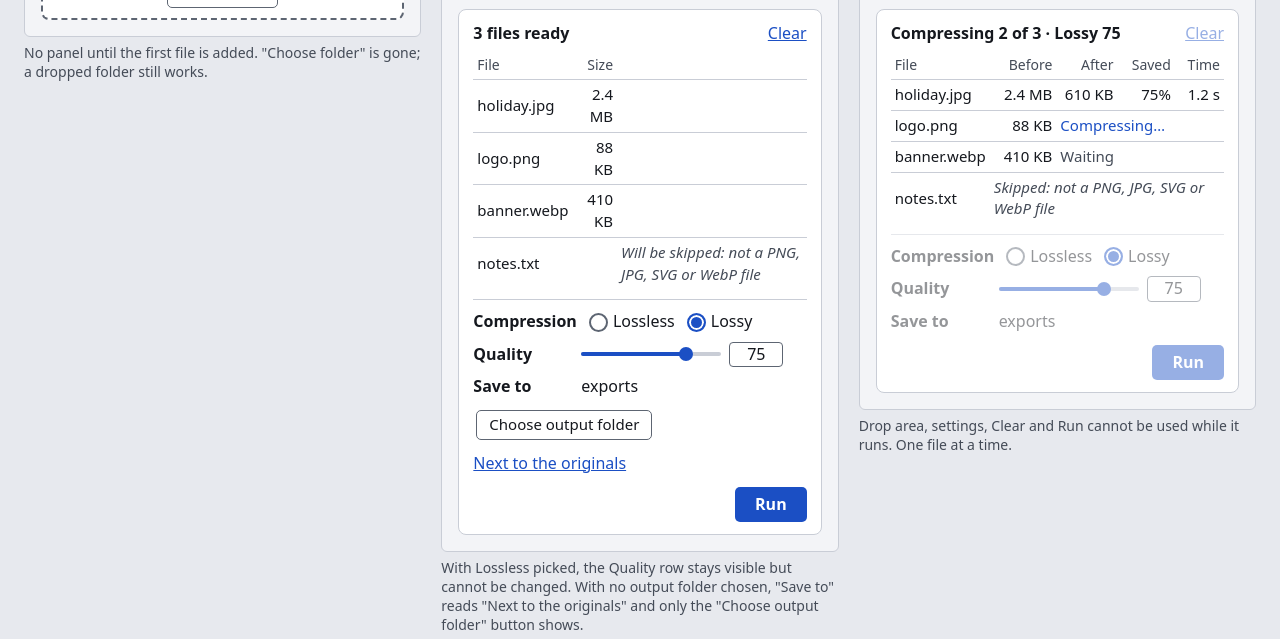
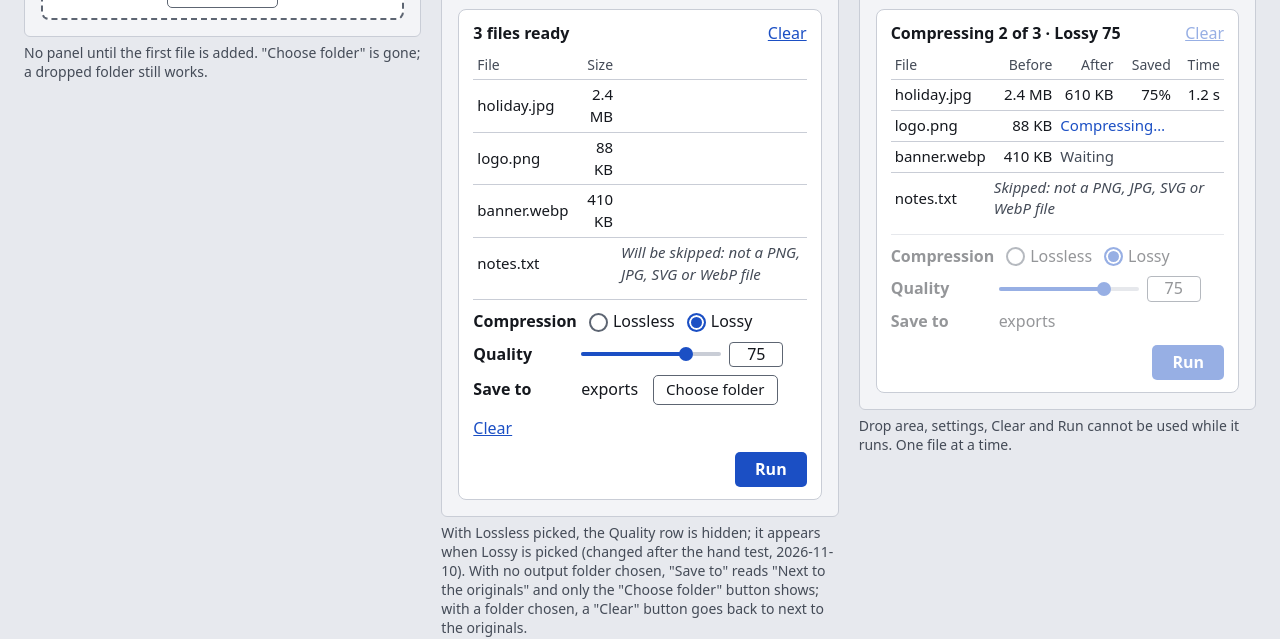
Before and after one commit to Aureus-Lunae/Lunaepix, a plain HTML site: page docs/in-progress/specs/2026-11-09-lunaepix-lossy-mockup.html in a window 1280 px wide. Shown: the part 317-956 px from the top of the page. Drawn offline with Linux system fonts and the light colour scheme.

Commit message:
Record the hand-test changes: quality only while lossy, Choose folder and Clear
Co-Authored-By: Claude Opus 5.5 <noreply@anthropic.com>

```diff
--- a/docs/in-progress/specs/2026-11-09-lunaepix-lossy-mockup.html
+++ b/docs/in-progress/specs/2026-11-09-lunaepix-lossy-mockup.html
@@ -90,14 +90,14 @@
           <div class="lx-row">
             <span class="lx-setLabel">Save to</span>
             <span>exports</span>
-            <span class="lx-btn" style="margin-top:0">Choose output folder</span>
-            <span class="lx-linkBtn">Next to the originals</span>
+            <span class="lx-btn" style="margin-top:0">Choose folder</span>
+            <span class="lx-linkBtn">Clear</span>
           </div>
         </div>
         <div class="lx-foot" style="justify-content:flex-end"><span class="lx-run">Run</span></div>
       </div>
     </div>
-    <p class="note">With Lossless picked, the Quality row stays visible but cannot be changed. With no output folder chosen, "Save to" reads "Next to the originals" and only the "Choose output folder" button shows.</p>
+    <p class="note">With Lossless picked, the Quality row is hidden; it appears when Lossy is picked (changed after the hand test, 2026-11-10). With no output folder chosen, "Save to" reads "Next to the originals" and only the "Choose folder" button shows; with a folder chosen, a "Clear" button goes back to next to the originals.</p>
   </section>
 
   <section>
```
Also changed, not shown: 2 other files.
